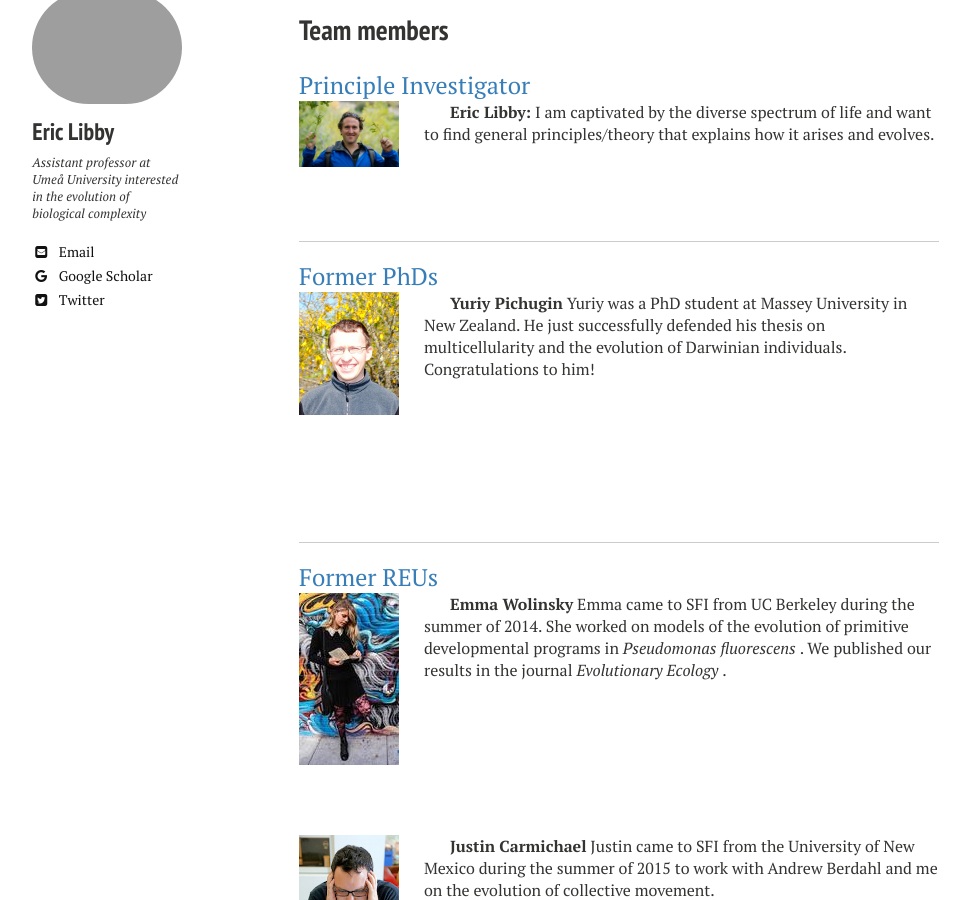
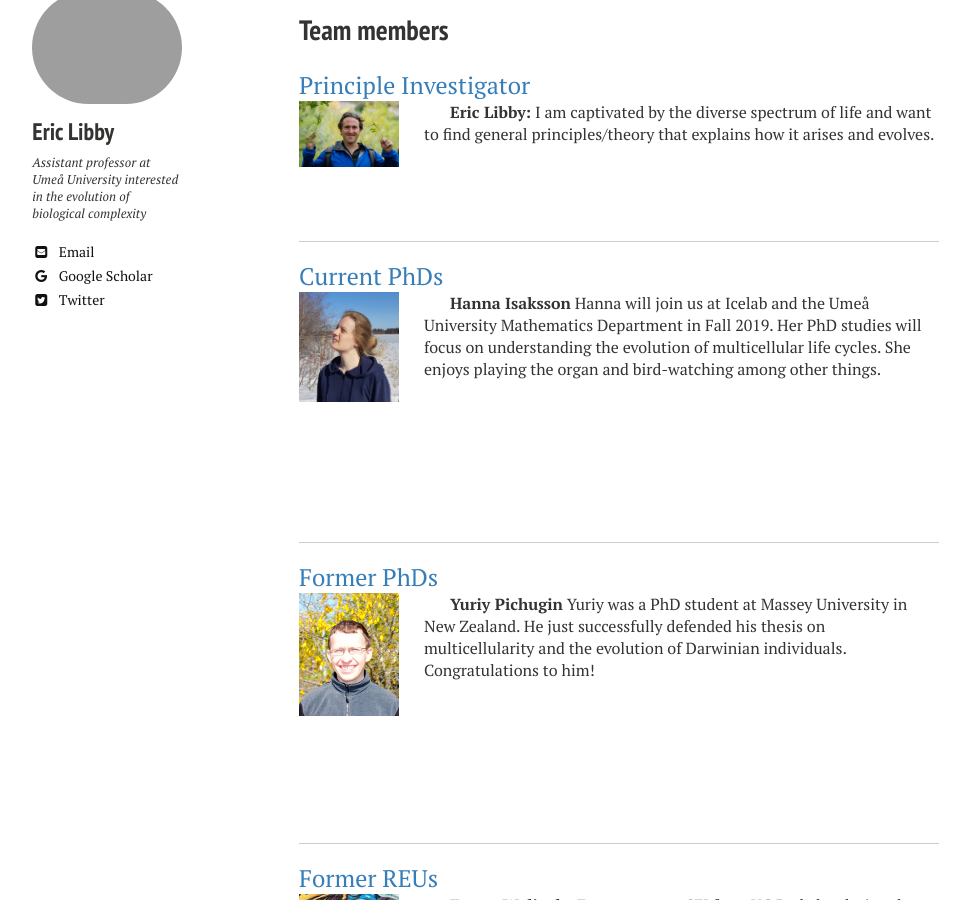
Before and after one commit to ericlibby/oldweb, a Jekyll site: the page built from p_people/index.md, in a window 1280 px wide and 900 px high, scrolled down 450 px. Shown: the whole window, without its empty margins (21-991 px from the left). Built offline with Jekyll 4.4.1, drawn with Linux system fonts in a browser that asks for light colours; nearby versions of some CDN libraries.

Commit message:
update hanna
update hanna

```diff
--- a/p_people/index.md
+++ b/p_people/index.md
@@ -15,6 +15,16 @@ image:
 <p style="float: left;padding-right:25px"><img src="/images/eric_profile.jpg" width="100"></p>
 <b>Eric Libby:</b>
 I am captivated by the diverse spectrum of life and want to find general principles/theory that explains how it arises and evolves.  <BR> <BR>
+</div>
+
+<BR CLEAR="...">
+
+---
+
+<span style="text-align=left;font-size:1.5em;color:#377EB8;">Current PhDs</span>
+
+<div>
+<p style="float: left;padding-right:25px"><img src="/images/hanna.jpg" width="100"></p> <b>Hanna Isaksson</b> Hanna will join us at Icelab and the Umeå University Mathematics Department in Fall 2019. Her PhD studies will focus on understanding the evolution of multicellular life cycles. She enjoys playing the organ and bird-watching among other things.  <BR> <BR> <BR> <BR> <BR>
 </div>
 
 <BR CLEAR="...">
```
Also changed, not shown: images/hanna.jpg (added), 1 other file.
